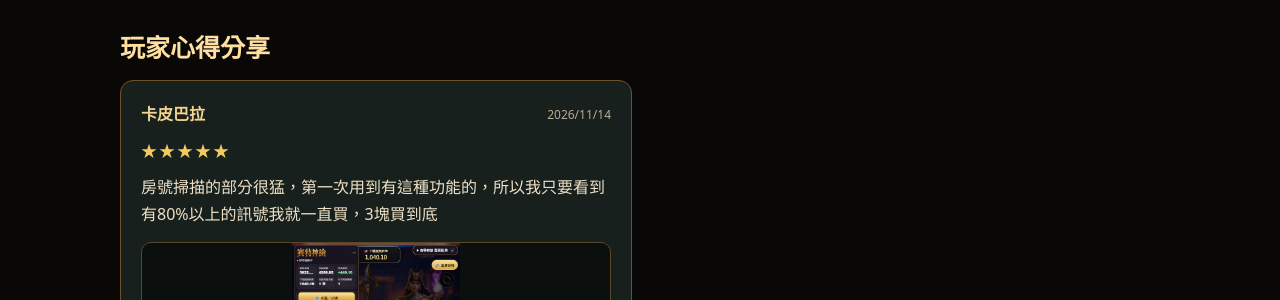
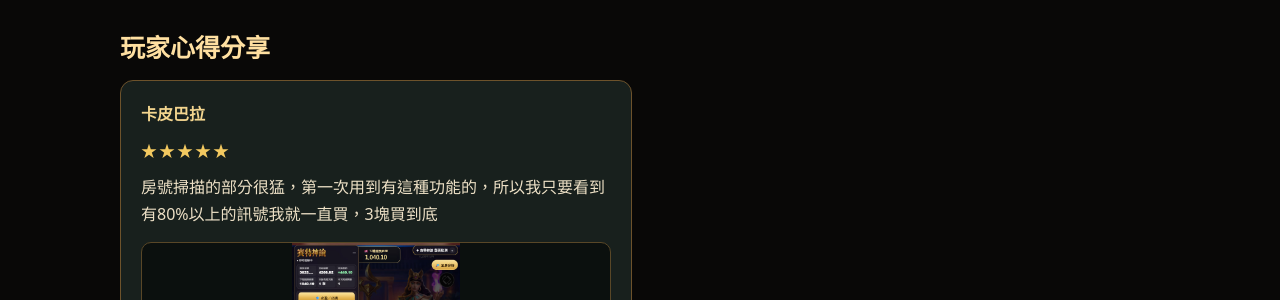
Before and after one commit to seth-oracle/seth-oracle.github.io, a Jekyll site: the page built from reviews/index.html, in a window 1280 px wide. Shown: the part 299-599 px from the top of the page. Built offline with Jekyll 4.4.1, drawn with Linux system fonts in a browser that asks for light colours.

Commit message:
Hide publication dates on player review cards

```diff
--- a/reviews/index.html
+++ b/reviews/index.html
@@ -46,7 +46,7 @@ footer{text-align:center;color:#968b78;font-size:12px;padding:20px}
 {% if approved_reviews.size > 0 %}
 <div class="grid">{% for review in approved_reviews %}
 <article class="review">
-<div class="review-head"><strong>{{ review.nickname | escape }}</strong>{% if review.date and review.date != "" %}<time>{{ review.date | date: "%Y/%m/%d" }}</time>{% endif %}</div>
+<div class="review-head"><strong>{{ review.nickname | escape }}</strong></div>
 {% if review.rating %}<div class="rating" aria-label="評分 {{ review.rating }} / 5">{% assign stars = review.rating | plus: 0 %}{% for i in (1..5) %}{% if i <= stars %}★{% else %}☆{% endif %}{% endfor %}</div>{% endif %}
 <div class="content">{{ review.review_text | escape }}</div>
 {% if review.photos and review.photos.size > 0 %}
```
